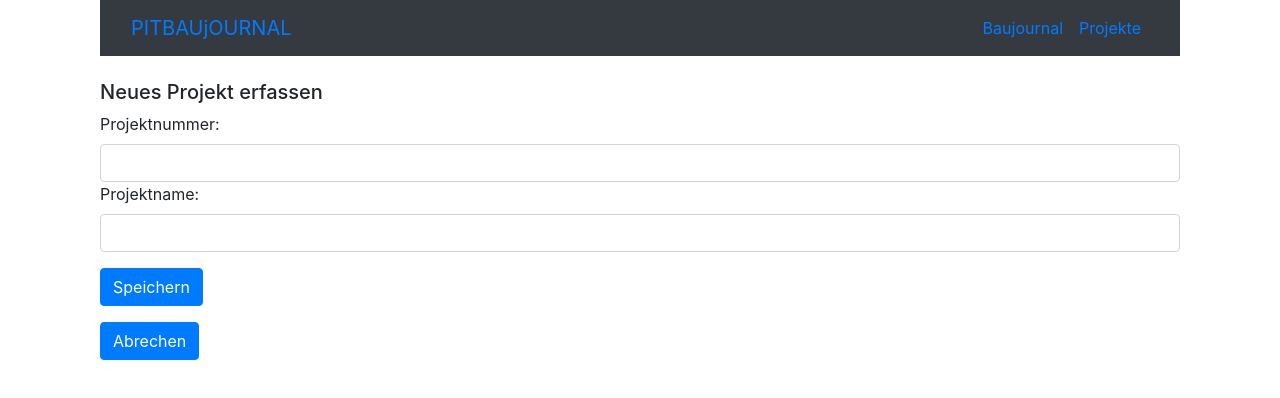
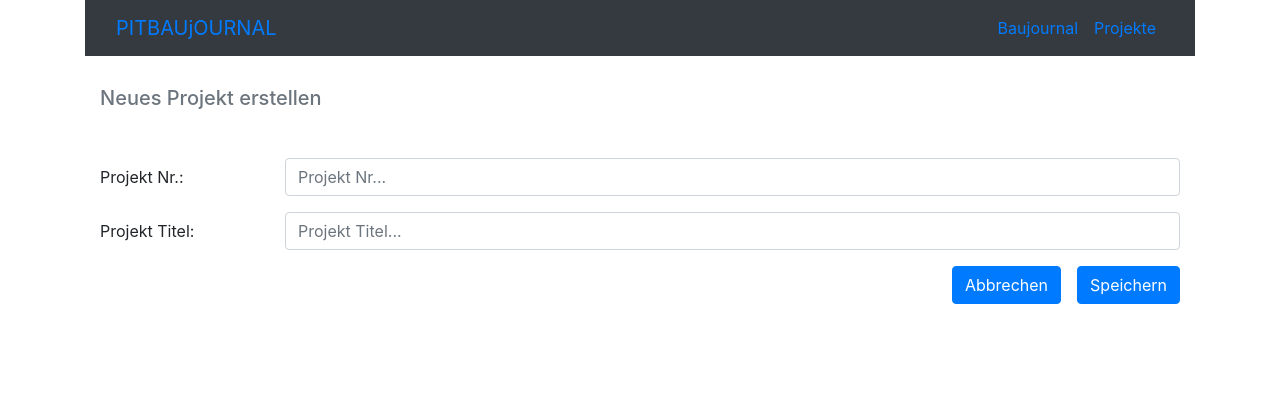
Before and after one commit to nadavisuals/baujournal, a React (Create React App) app in the folder client/: page /create-project in a window 1280 px wide. Shown: the top 398 px of the page. Built offline with nearby package versions, Linux system fonts and the light colour scheme.

Commit message:
error notice for projects (duplicate project nr & all fields must be filled

```diff
--- /dev/null
+++ b/client/src/components/ErrorNotice.js
@@ -0,0 +1,11 @@
+import React from "react";
+import "../css/error.css";
+
+export default function ErrorNotice(props) {
+  return (
+    <div className="error-notice">
+      <span>{props.message}</span>
+      <button onClick={props.clearError}>X</button>
+    </div>
+  );
+}
--- /dev/null
+++ b/client/src/css/error.css
@@ -0,0 +1,18 @@
+.error-notice {
+    margin: 1rem 0;
+    padding: 0.5rem;
+    border: 1px solid #e07c7c;
+    border-radius: 8px;
+    display: flex;
+    justify-content: space-between;
+    align-items: center;
+    background-color: #f8d6d6;
+  }
+  .error-notice button {
+    background-color: Transparent;
+      background-repeat:no-repeat;
+      border: none;
+      cursor:pointer;
+      overflow: hidden;
+      outline:none;
+  }
--- a/client/src/pages/day-project-details.js
+++ b/client/src/pages/day-project-details.js
@@ -13,7 +13,7 @@ const DayList = (props) => {
 
   let { projectNr, projectTitle } = useParams();
   const [allDays, setAllDays] = useState([]);
-  const [currentPage, setCurrentPage] = useState(1);
+ // const [currentPage, setCurrentPage] = useState(1);
   // const [postsPerPage] = useState(5);
 
   useEffect(() => {
--- a/client/src/pages/project-create.js
+++ b/client/src/pages/project-create.js
@@ -1,92 +1,111 @@
-import React, { Component } from 'react';
-import axios from 'axios';
-import { Container, Button } from 'react-bootstrap';
+import React, {  useState } from "react";
+import { Button,  Form, Col, Row } from "react-bootstrap";
+import "../css/style.css";
 import NavBar from "../components/NavBar";
-import "../css/style.css";
-
-export default class ProjectCreate extends Component {
-
-    constructor(props) {
-        super(props);
-
-        this.onChangeProjectNr = this.onChangeProjectNr.bind(this);
-        this.onChangeProjectTitle = this.onChangeProjectTitle.bind(this);
-        this.onSubmit = this.onSubmit.bind(this);
-
-        this.state = {
-            projectNr: '',
-          projectTitle: ''
-        }
-      }
+import axios from "axios";
+import constants from "../constants/constants";
+import ErrorNotice from "../components/ErrorNotice";
+import { useHistory } from "react-router-dom";
+import { Link } from "react-router-dom";
 
 
+const ProjectCreate = () => {
+  const history = useHistory();
+  const [projectNR, setProjectNR] = useState("");
+  const [projectTitle, setProjectTitle] = useState("");
+  const [error, setError] = useState();
 
-    onChangeProjectNr(e) {
-        this.setState({
-            projectNr: e.target.value
-        })
-      }
+  const handleSubmit = (e) => {
+    e.preventDefault();
+    const NewProject = {
+      projectNr: projectNR,
+      projectTitle: projectTitle,
+    };
 
-      onChangeProjectTitle(e) {
-        this.setState({
-            projectTitle: e.target.value
-        })
-      }
+    if (projectNR.trim() === "" || projectTitle.trim() === "") {
+      return setError("Bitte alle Felder ausfüllen!");
+    }
 
-      onSubmit(e) {
-        e.preventDefault();
+    axios
+      .post(constants.backend_url + "/projects/add", NewProject)
+      .then((res) => {
+        setError(res.data.msg);
+        if (res.data.msg === "Projekt erstellt!") {
+          history.goBack();
+        }
+      });
+  };
 
-        const project = {
-            projectNr: this.state.projectNr,
-            projectTitle: this.state.projectTitle
-        }
+  return (
+    <div>
+      <NavBar />
 
-        console.log(project);
+      <div className="container" style={{ marginTop: "20px" }}>
+      </div>
 
-        axios.post('http://localhost:5001/projects/add', project)
-          .then(res => console.log(res.data));
+      {/* Page Content */}
+      <div className="container content">
+        <div>
+          <h5 className="text-muted">Neues Projekt erstellen</h5>
+        </div>
 
-        window.location = '/projects';
-      }
+        <br></br>
+        {error && (
+          <ErrorNotice message={error} clearError={() => setError(undefined)} />
+        )}
 
-  render() {
-    return (
+        <div>
+          <Form>
+            <Form.Group style={{ maxWidth: "360px" }}></Form.Group>
+            <Form.Group as={Row}>
+              <Form.Label column sm="2">
+                Projekt Nr.:
+              </Form.Label>
+              <Col sm="10">
+                <Form.Control
+                  value={projectNR}
+                  onChange={(e) => setProjectNR(e.target.value)}
+                  type="number"
+                  placeholder="Projekt Nr..."
+                />
+              </Col>
+            </Form.Group>
 
-          <Container>
-            <NavBar />
-          <br/>
-          <div>
-          <h5>Neues Projekt erfassen</h5>
-          <form onSubmit={this.onSubmit}>
-            <div className="form-group">
-              <label>Projektnummer: </label>
-              <input
+            <Form.Group as={Row}>
+              <Form.Label column sm="2">
+                Projekt Titel:
+              </Form.Label>
+              <Col sm="10">
+                <Form.Control
+                  value={projectTitle}
+                  onChange={(e) => setProjectTitle(e.target.value)}
                   type="text"
-                  className="form-control"
-                  value={this.state.projectNr}
-                  onChange={this.onChangeProjectNr}
-                  />
-            <label>Projektname: </label>
-                <input
-                  type="text"
-                  className="form-control"
-                  value={this.state.projectTitle}
-                  onChange={this.onChangeProjectTitle}
+                  placeholder="Projekt Titel..."
                 />
-            </div>
+              </Col>
+            </Form.Group>
 
-            <div className="form-group">
-              <input type="submit" value="Speichern" className="btn btn-primary" />
-            </div>
-            <Button className="mb-3" href="/projects"variant="primary">Abrechen</Button>
+            <Form.Group>
+              <Row>
+                <Col className="d-flex justify-content-end">
+                  <Link to={"/projects"}>
+                    <Button variant="primary">Abbrechen</Button>
+                  </Link>
 
+                  <div className="p-2"></div>
+                  <Button onClick={handleSubmit} type="submit" variant="primary">
+                    Speichern
+                  </Button>
+                </Col>
+              </Row>
+            </Form.Group>
 
+          </Form>
+        </div>
+      </div>
+      <div></div>
+    </div>
+  );
+};
 
-
-          </form>
-        </div>
-        </Container>
-
-    )
-  }
-}
+export default ProjectCreate;
```
Also changed, not shown: 1 other file (tests, documents, lock files or other folders).
